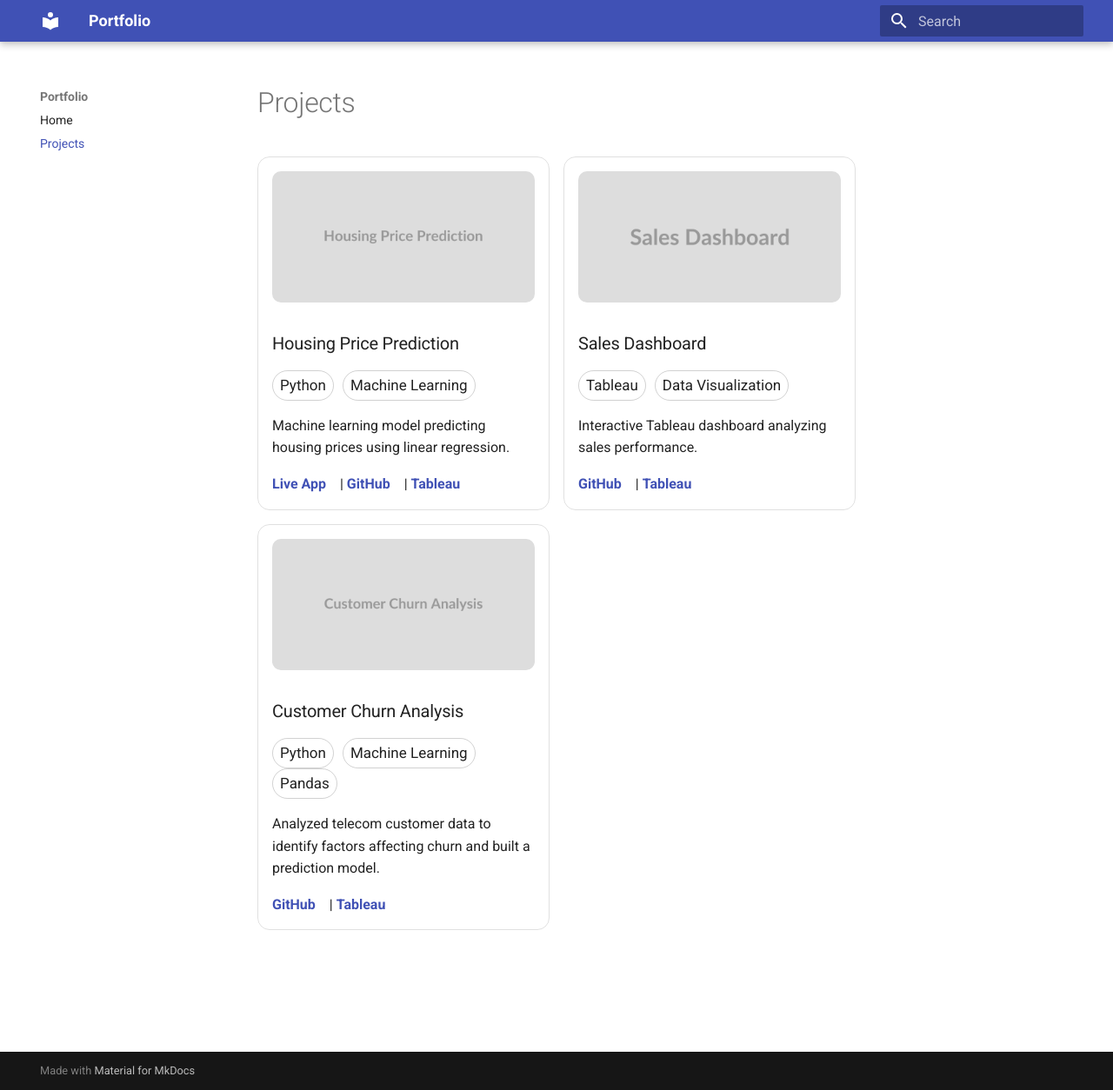
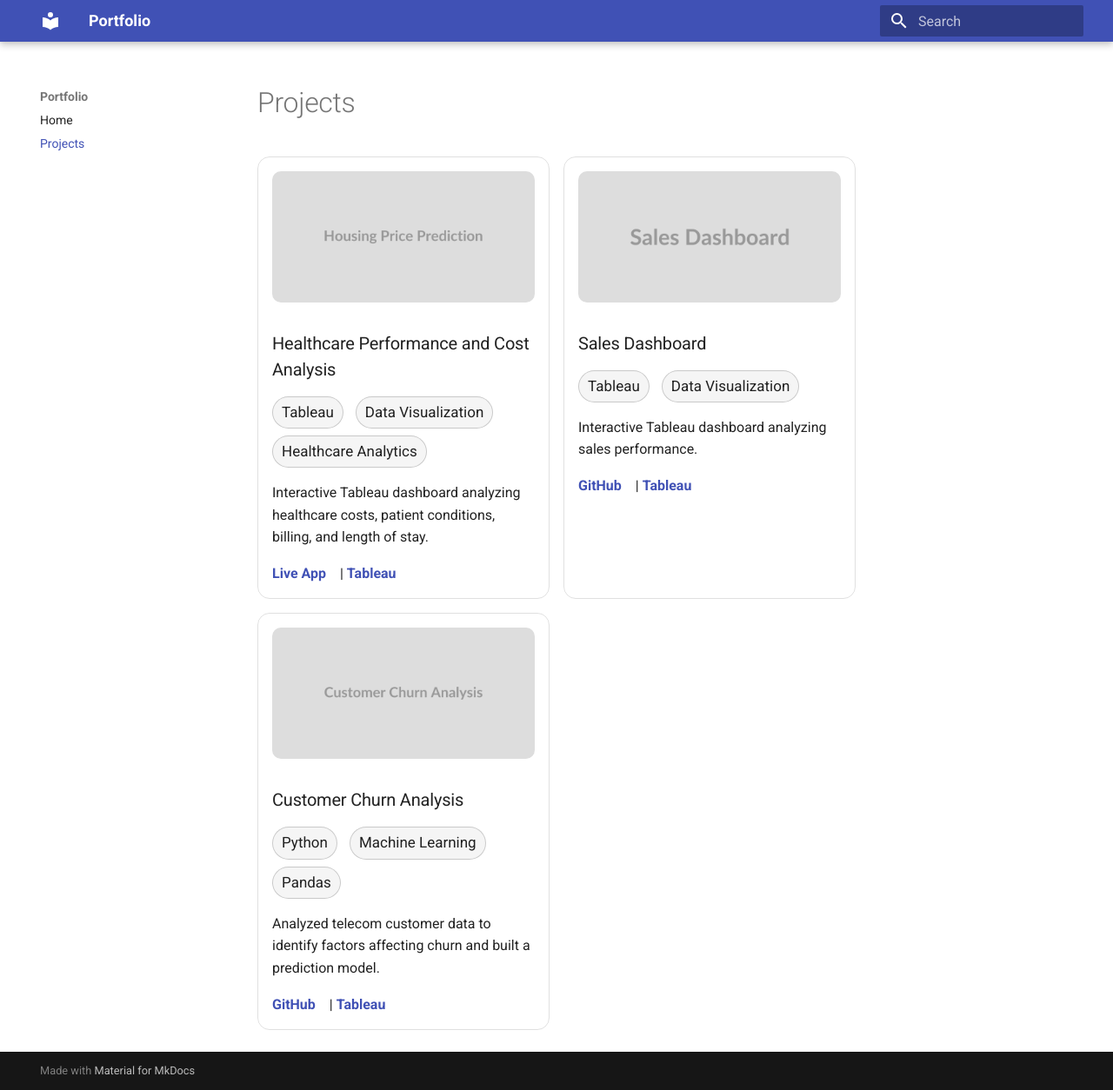
Before and after one commit to Ilie1985/2026_portfolio, an MkDocs documentation site: the page built from docs/projects.md, in a window 1280 px wide and 1254 px high. Shown: the whole window at 87% size. Built offline with MkDocs 1.6.1 and Material for MkDocs 9.7.7, drawn with Linux system fonts in a browser that asks for light colours.

Commit message:
css for tags changed

```diff
--- a/docs/projects.md
+++ b/docs/projects.md
@@ -4,11 +4,11 @@
 <div class="project-grid">
 
 <div class="project-card">
-  <img src="../images/housing_project.png" alt="Housing Price Prediction screenshot" class="project-image">
-  <h3>Housing Price Prediction</h3>
-  <div class="project-meta"><span class="tag">Python</span> <span class="tag">Machine Learning</span></div>
-  <p>Machine learning model predicting housing prices using linear regression.</p>
-  <div class="project-links"><a href="https://your-deployed-app-link.com" target="_blank" rel="noopener">Live App</a> | <a href="https://github.com/Ilie1985/housing-project.png" target="_blank" rel="noopener">GitHub</a> | <a href="https://public.tableau.com/views/YOUR_DASHBOARD" target="_blank" rel="noopener">Tableau</a></div>
+  <img src="../images/housing_project.png" alt="Healthcare Performance and Cost Analysis screenshot" class="project-image">
+  <h3>Healthcare Performance and Cost Analysis</h3>
+  <div class="project-meta"><span class="tag">Tableau</span> <span class="tag">Data Visualization</span> <span class="tag">Healthcare Analytics</span></div>
+  <p>Interactive Tableau dashboard analyzing healthcare costs, patient conditions, billing, and length of stay.</p>
+  <div class="project-links"><a href="https://your-deployed-app-link.com" target="_blank" rel="noopener">Live App</a> | <a href="https://public.tableau.com/app/profile/marian.stefanita.ilie/viz/HealthcarePerformanceandCostAnalysisAnInteractiveTableauDashboard/Dashboard0ExecutiveSummary" target="_blank" rel="noopener">Tableau</a></div>
 </div>
 
 <div class="project-card">
--- a/docs/stylesheets/extra.css
+++ b/docs/stylesheets/extra.css
@@ -22,11 +22,12 @@
 
 .tag {
   display: inline-block;
-  padding: 3px 8px;
+  padding: 4px 10px;
   border-radius: 999px;
   border: 1px solid rgba(0,0,0,0.18);
   margin-right: 6px;
   font-size: 0.85rem;
+  background: rgba(0,0,0,0.04);
 }
 
 .project-links a {
@@ -34,3 +35,10 @@
   margin-right: 12px;
   font-weight: 600;
 }
+
+.project-meta {
+    display: flex;
+    flex-wrap: wrap;
+    gap: 8px;
+    margin: 10px 0 14px 0;
+}
```
